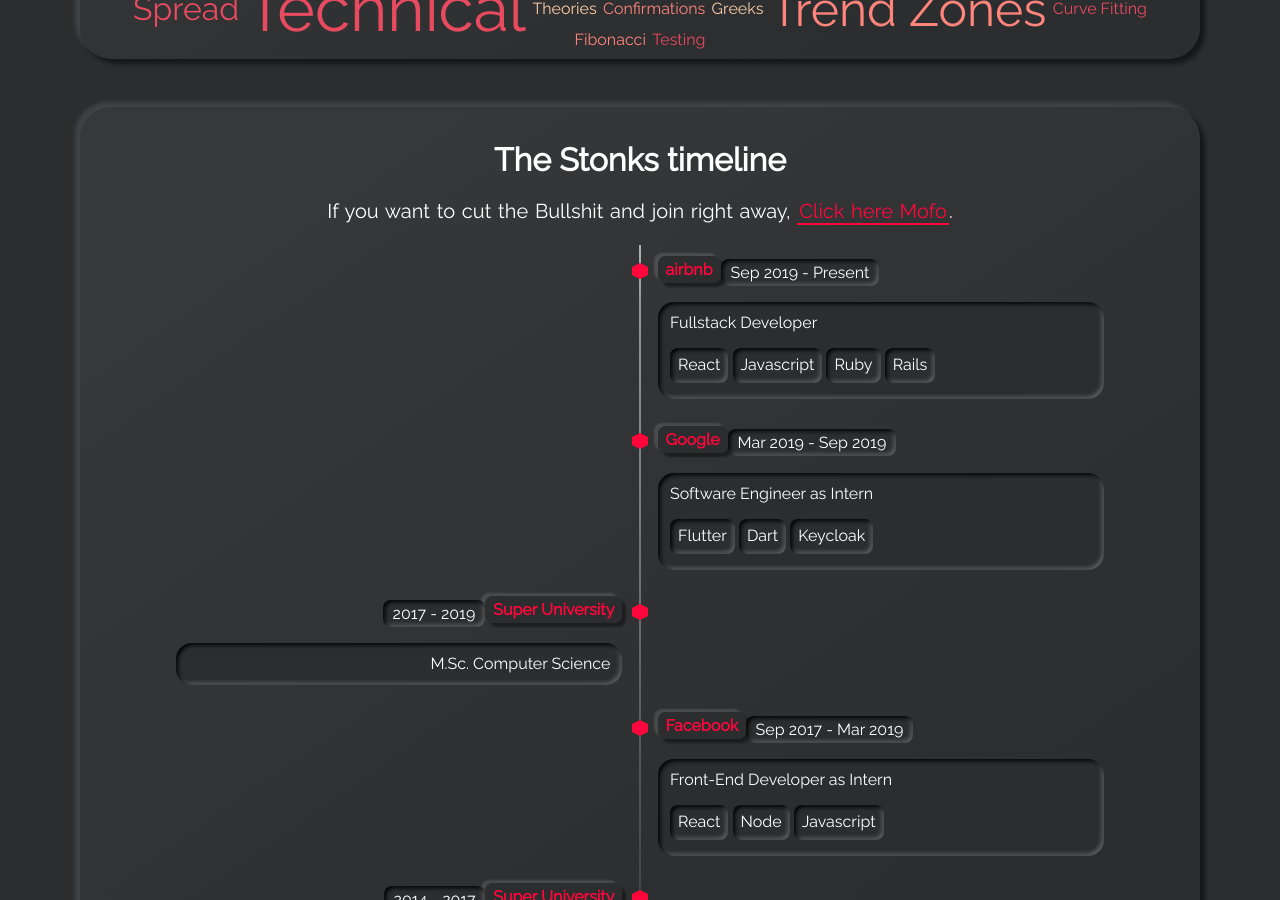
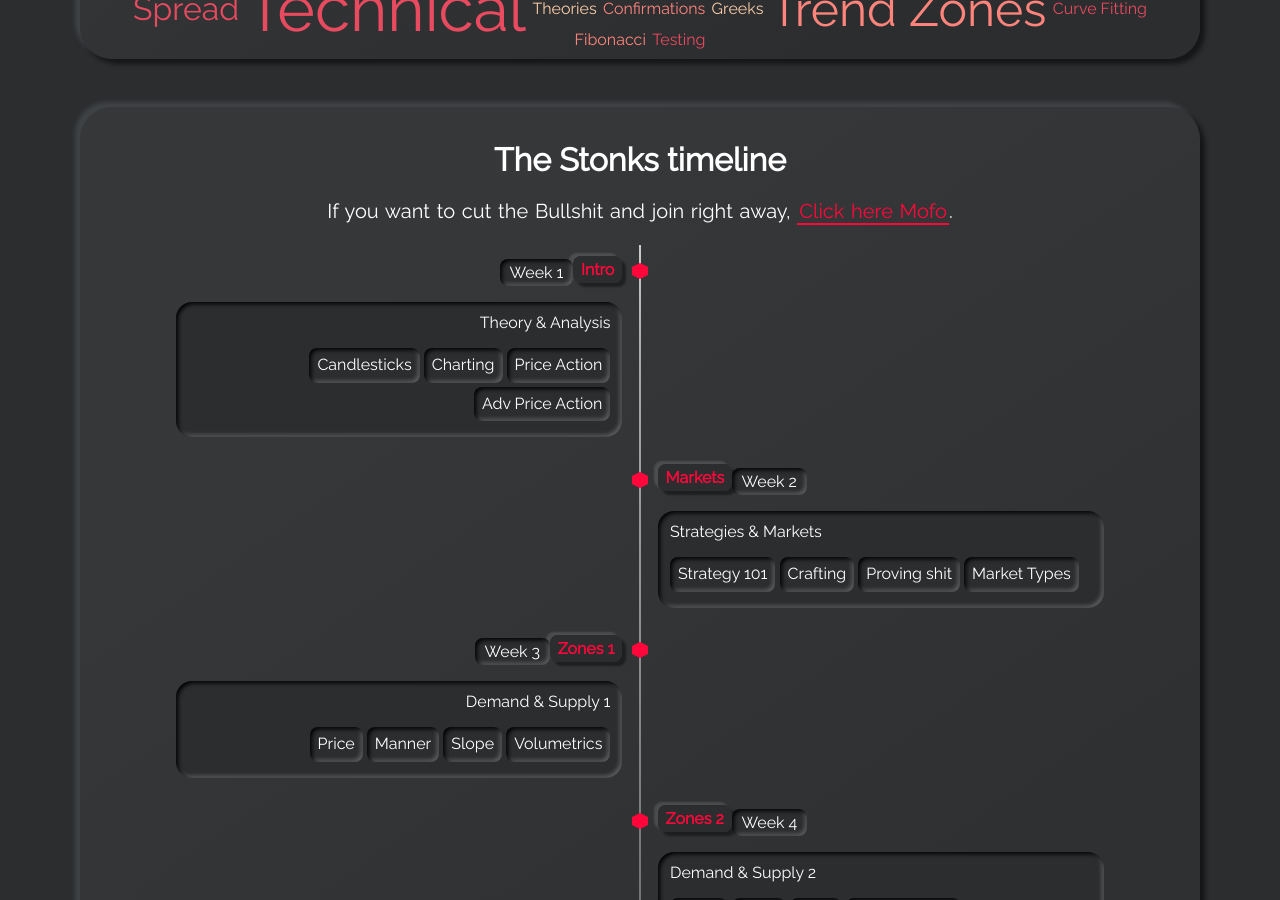
Before and after one commit to schoolofstonks/schoolofstonks, a Jekyll site: the page built from index.html, in a window 1280 px wide and 900 px high, scrolled down 2027 px. Built offline with Jekyll 4.4.1, drawn with Linux system fonts in a browser that asks for light colours; some of the changed text lies outside the part shown.

Commit message:
Update timeline.yml

```diff
--- a/_data/timeline.yml
+++ b/_data/timeline.yml
@@ -17,45 +17,89 @@
 #     - tag: Rails
 #   timeline-side: right
 
-- title: airbnb
-  title-url: https://example.com/
-  date: Sep 2019 - Present
-  subtitle: Fullstack Developer
+- title: Intro
+  title-url:
+  date: Week 1
+  subtitle: Theory & Analysis
   tags:
-    - tag: React
-    - tag: Javascript
-    - tag: Ruby
-    - tag: Rails
+    - tag: Candlesticks
+    - tag: Charting
+    - tag: Price Action
+    - tag: Adv Price Action
+  timeline-side: left
+
+- title: Markets
+  title-url:
+  date: Week 2
+  subtitle: Strategies & Markets
+  tags:
+    - tag: Strategy 101
+    - tag: Crafting
+    - tag: Proving shit
+    - tag: Market Types
   timeline-side: right
 
-- title: Google
-  title-url: https://example.com/
-  date: Mar 2019 - Sep 2019
-  subtitle: Software Engineer as Intern
+- title: Zones 1
+  title-url:
+  date: Week 3
+  subtitle: Demand & Supply 1
   tags:
-    - tag: Flutter
-    - tag: Dart
-    - tag: Keycloak
+    - tag: Price
+    - tag: Manner
+    - tag: Slope
+    - tag: Volumetrics
+  timeline-side: left
+
+- title: Zones 2
+  title-url:
+  date: Week 4
+  subtitle: Demand & Supply 2
+  tags:
+    - tag: Trend
+    - tag: Price
+    - tag: Stats
+    - tag: Market Types
   timeline-side: right
 
-- title: Super University
-  title-url: https://example.com/
-  date: 2017 - 2019
-  subtitle: M.Sc. Computer Science
+- title: Formulae n' Shit
+  title-url:
+  date: Week 5
+  subtitle: Indicators & When not to use what
+  tags:
+    - tag: Profile
+    - tag: Volatility
+    - tag: Spread
+    - tag: Momentum
   timeline-side: left
 
-- title: Facebook
-  title-url: https://example.com/
-  date: Sep 2017 - Mar 2019
-  subtitle: Front-End Developer as Intern
+- title: Set-ups
+  title-url:
+  date: Week 6
+  subtitle: Trade Set-ups
   tags:
-    - tag: React
-    - tag: Node
-    - tag: Javascript
+    - tag: Trend following
+    - tag: Rebuttal
+    - tag: Arbitrage
   timeline-side: right
 
-- title: Super University
-  title-url: https://example.com/
-  date: 2014 - 2017
-  subtitle: B.A. Computer Science
+- title: Strategies Pro
+  title-url:
+  date: Week 7
+  subtitle: Strategy Reivew
+  tags:
+    - tag: When to Use
+    - tag: When not to use
+    - tag: Review
   timeline-side: left
+
+- title: Greek n' Roman
+  title-url:
+  date: Week 8
+  subtitle: Derivatives & Mind
+  tags:
+    - tag: Futures & Options
+    - tag: Greeks & Spikes
+    - tag: Targeted Strategies
+    - tag: Pay off
+    - tag: Implications
+  timeline-side: right
```
